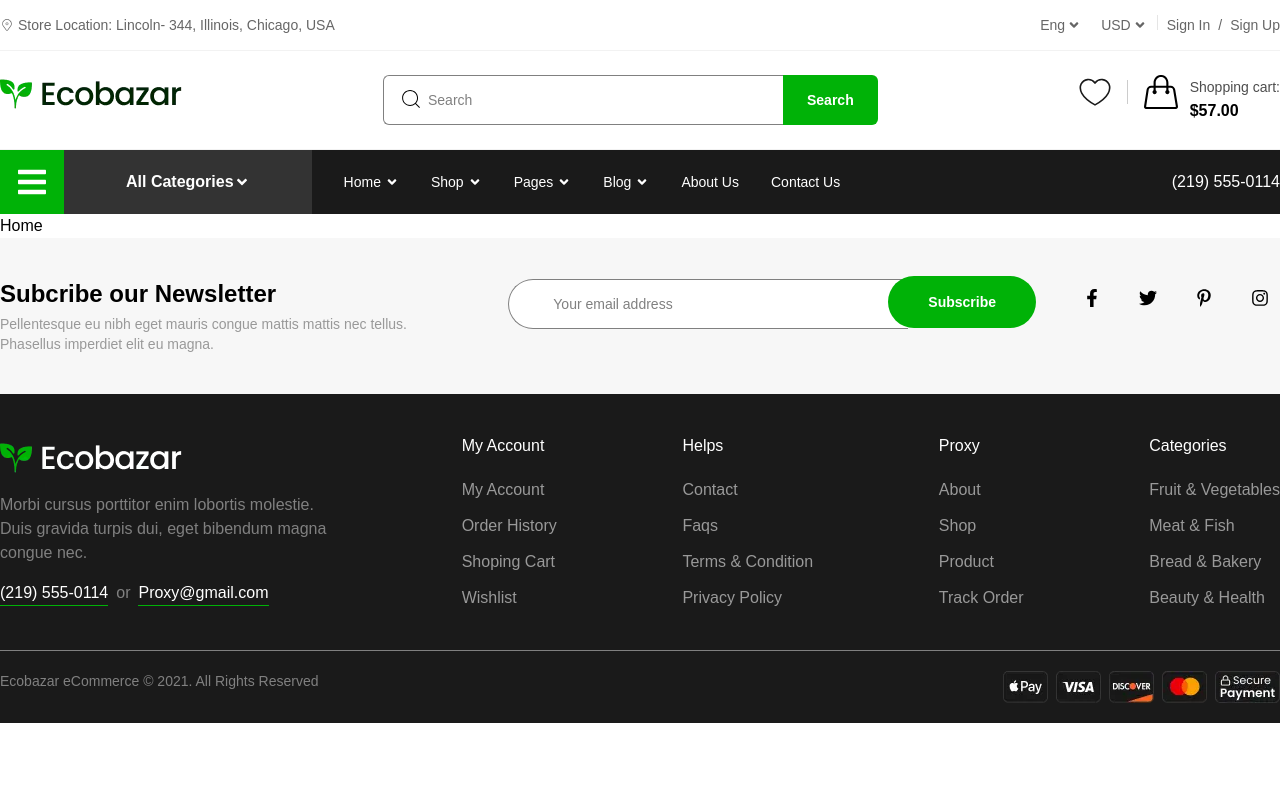
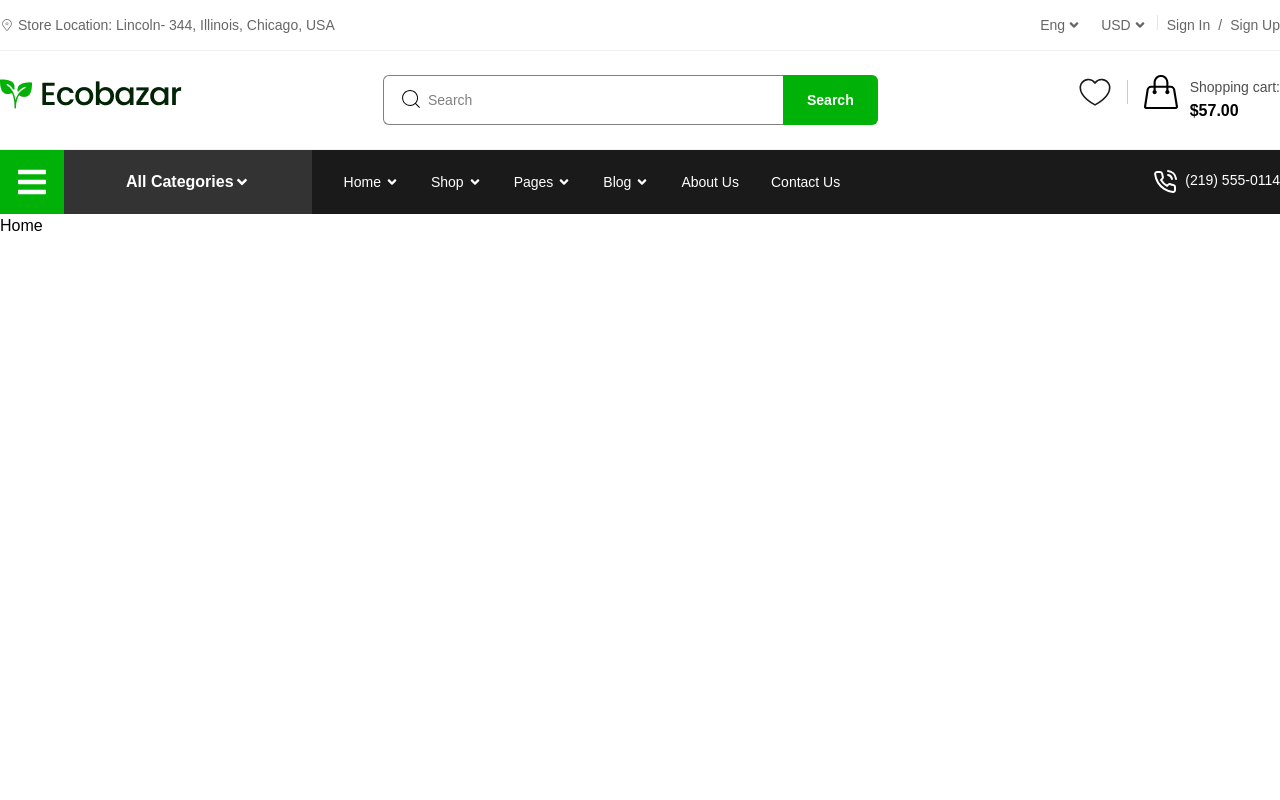
Before and after one commit to rifathowladar/Ecobazer, a React (Vite) app: page / in a window 1280 px wide. Shown: the top 800 px of the page. Built offline with nearby package versions, Linux system fonts and the light colour scheme.

Commit message:
class-56

```diff
--- a/src/components/Navbar.jsx
+++ b/src/components/Navbar.jsx
@@ -20,6 +20,7 @@ import { RiCake3Line } from "react-icons/ri";
 import { GiCampCookingPot } from "react-icons/gi";
 import { FaBowlFood } from "react-icons/fa6";
 import { FaPlus } from "react-icons/fa6";
+import { FiPhoneCall } from "react-icons/fi";
 
 
 const Navbar = () => {
@@ -50,7 +51,6 @@ const Navbar = () => {
                       ref={sidebarRef}
                       className="fixed top-0 left-0 h-full w-72 bg-white p-5 duration-1000"
                     >
-                      <h5>Navigation</h5>
                       <ul className="space-y-2 text-gray-700">
                         <Link to="#"><li className="sidebar"><MdDashboard/>Dashboard</li></Link>
                         <Link to="#"><li className="sidebar"><LuRefreshCw/>Order History</li></Link>
@@ -136,7 +136,7 @@ const Navbar = () => {
               <li><Link to="#">Contact Us</Link></li>
             </ul>
           </div>
-          <div className=""><p>(219) 555-0114</p></div>
+          <div className=""><Link to="tel:2195550114"><span className='flex text-sm gap-2'><FiPhoneCall className='text-2xl'/>(219) 555-0114</span></Link></div>
         </div>
       </Container>
     </div>
--- a/src/pages/Home.jsx
+++ b/src/pages/Home.jsx
@@ -5,7 +5,7 @@ import Hw from './Hw'
 const Home = () => {
     let data = useSelector(state=> console.log(state))
   return (
-    <div>
+    <div className="h-screen">
       Home
       {/* <Hw/> */}
     </div>
```
